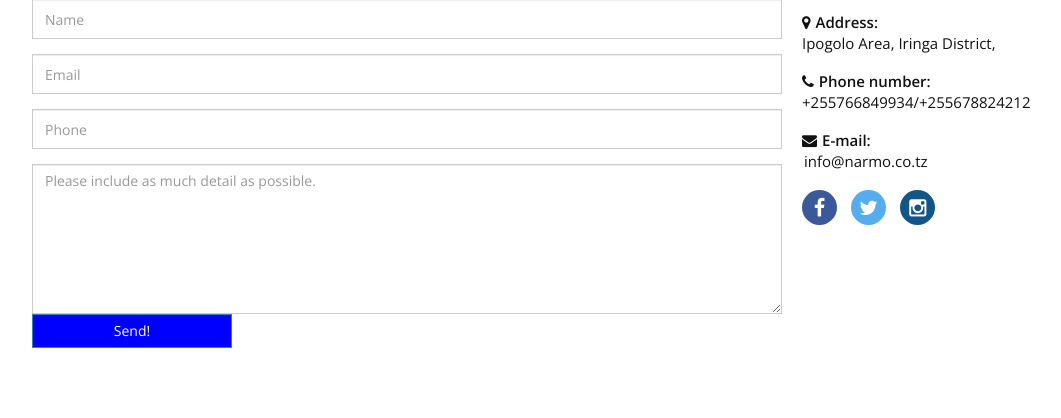
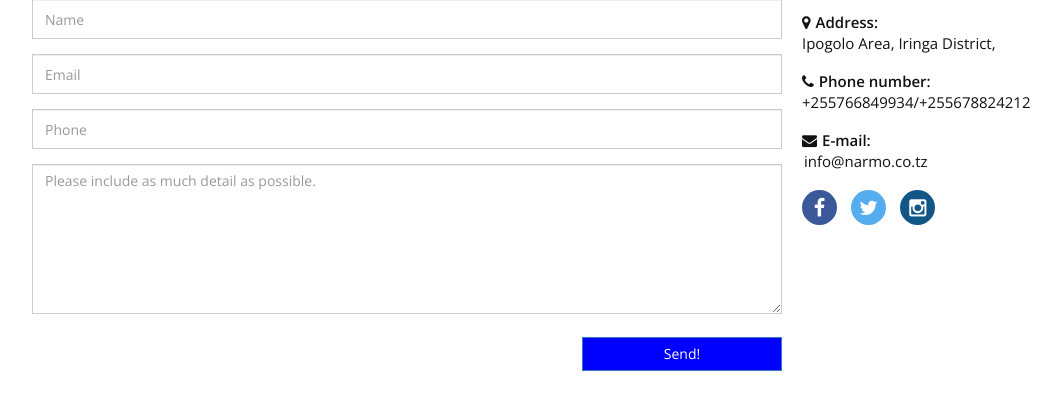
Before and after one commit to NickDawson/narmo-web, a Laravel app: page /contacts in a window 1280 px wide. Shown: the part 389-807 px from the top of the page, without its empty margins (58-1119 px from the left). Run offline with Laravel 8, Linux system fonts and the light colour scheme; some libraries are stand-ins or nearby versions.

Commit message:
Fix Button Contact Form

```diff
--- a/resources/views/layouts/contacts.blade.php
+++ b/resources/views/layouts/contacts.blade.php
@@ -81,9 +81,9 @@
                     <p class="help-block"></p>
 				    @endif
                   </div>
-
+                  <br />
                   <!-- Submit Button -->
-                  <div class="text-right">
+                  <div class="text-right pull-right">
                     <button type="submit" name="sbutton" value="Send" class="btn btn-primary ">Send!</button>
                   </div>
                 </div>
```
